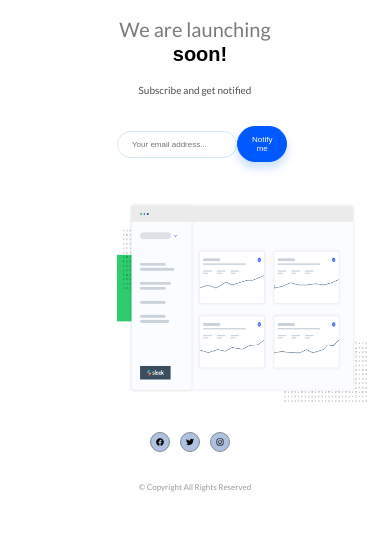
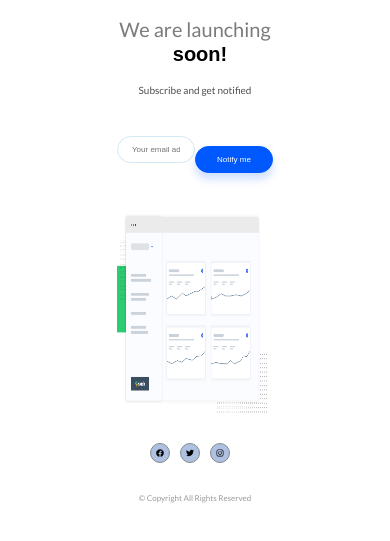
Before and after one commit to Etim-Busola/mentors-project, a plain HTML site: page index.html in a window 390 px wide. Shown: the part 59-600 px from the top of the page. Drawn offline with Linux system fonts and the light colour scheme.

Commit message:
Update styles.css

```diff
--- a/styles.css
+++ b/styles.css
@@ -139,18 +139,19 @@ p{
     padding-top: 8px;
 }
 input{
-    padding: 8px 14px;
-    border-radius: 50px;
-    width: 120px;
+     padding: 8px 14px;
+    width:100%;
+    display: block;
    font-size: 8px;
 }
 button{
+    margin-top: 20px;
     padding: 8px 14px;
-    width:90px;
+    width:100%;
     font-size: 8px;
 }
 img{
-    width: 250px;
+    width: 150px;
     height: 200px;
 }
 a{
```
